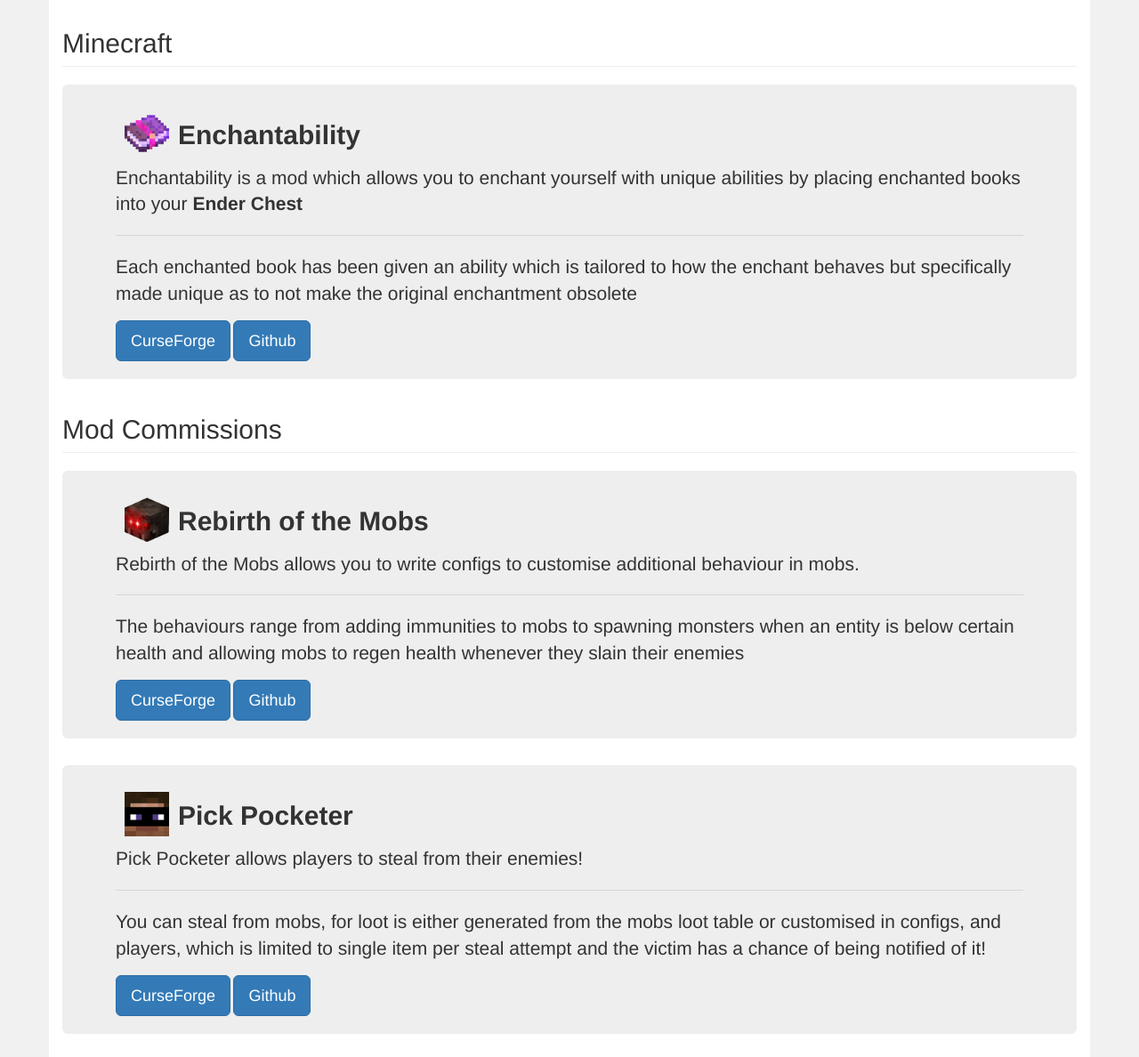
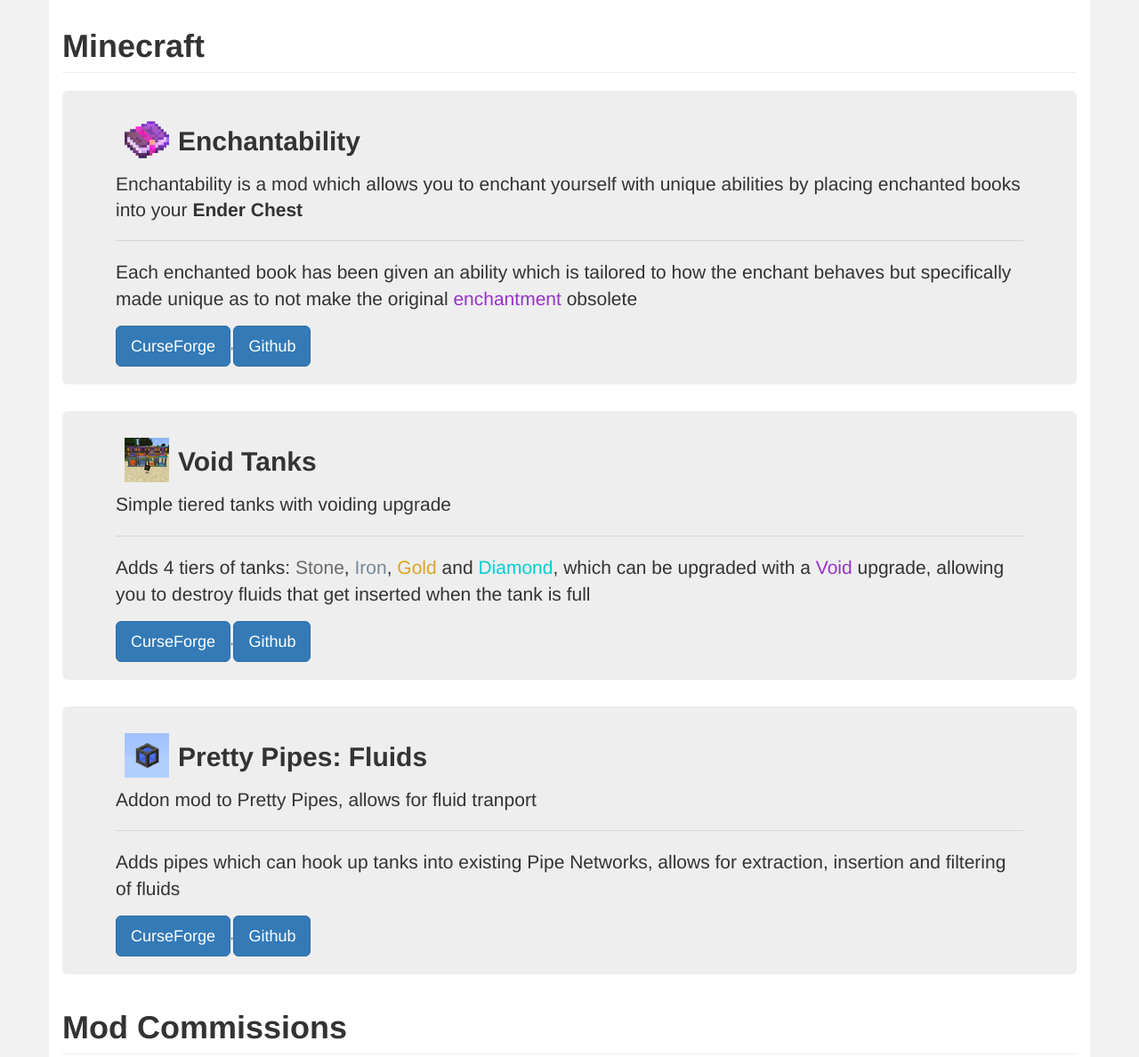
Before and after one commit to Quarris/quarris.github.io, a plain HTML site: page projects.html in a window 1280 px wide. Shown: the part 60-1248 px from the top of the page at 89% size. Drawn offline with nearby package versions, Linux system fonts and the light colour scheme.

Commit message:
Update projects and commissions

```diff
--- a/projects.html
+++ b/projects.html
@@ -1,5 +1,6 @@
 <!DOCTYPE html>
 <html lang="en">
+
 <head>
     <title>Quarris' Little Corner</title>
     <meta charset="utf-8">
@@ -8,7 +9,9 @@
     <link rel="stylesheet" href="style.css">
     <script src="https://ajax.googleapis.com/ajax/libs/jquery/3.5.1/jquery.min.js"></script>
     <script src="https://maxcdn.bootstrapcdn.com/bootstrap/3.4.1/js/bootstrap.min.js"></script>
+    <script src="https://unpkg.com/@babel/standalone/babel.min.js"></script>
 </head>
+
 <body>
 
     <nav class="navbar navbar-inverse">
@@ -19,7 +22,9 @@
                     <span class="icon-bar"></span>
                     <span class="icon-bar"></span>
                 </button>
-            <a class="navbar-brand" href="index.html">Logo</a>
+                <a class="navbar-brand" href="index.html">
+                    <img id="logo" src="img/logo.png" alt="Website Logo" />
+                </a>
             </div>
             <div class="collapse navbar-collapse" id="navigation">
                 <ul class="nav navbar-nav">
@@ -33,62 +38,16 @@
     </nav>
 
     <div class="container text-left" id="main">
-    <h2 class="page-header">Minecraft</h2>
-    <div class="jumbotron project">
-        <div class="container">
-            <div class="row">
-                <div class="col-auto">
-                    <img class="project-img" src="img/ench.png">
-                </div>
-                <div class="col">
-                    <h2><b>Enchantability</b></h2>
-                </div>
-            </div>
-        </div>
-        <p class="lead">Enchantability is a mod which allows you to enchant yourself with unique abilities by placing enchanted books into your <b>Ender Chest</b></p>
-        <hr>
-        <p>Each enchanted book has been given an ability which is tailored to how the enchant behaves but specifically made unique as to not make the original enchantment obsolete</p>
-        <a class="btn btn-primary btn-lg" href="https://www.curseforge.com/minecraft/mc-mods/enchantability" role="button">CurseForge</a>
-        <a class="btn btn-primary btn-lg" href="https://github.com/Quarris/Enchantability" role="button">Github</a>
-    </div>
-    <h2 class="page-header">Mod Commissions</h2>
-    <div class="jumbotron project">
-        <div class="container">
-            <div class="row">
-                <div class="col-auto">
-                    <img class="project-img" src="img/rotm.png">
-                </div>
-                <div class="col">
-                    <h2><b>Rebirth of the Mobs</b></h2>
-                </div>
-            </div>
-        </div>
-        <p class="lead">Rebirth of the Mobs allows you to write configs to customise additional behaviour in mobs.</p>
-        <hr>
-        <p>The behaviours range from adding immunities to mobs to spawning monsters when an entity is below certain health and allowing mobs to regen health whenever they slain their enemies</p>
-        <a class="btn btn-primary btn-lg" href="https://www.curseforge.com/minecraft/mc-mods/rebirth-of-the-mobs" role="button">CurseForge</a>
-        <a class="btn btn-primary btn-lg" href="https://github.com/Quarris/RebirthOfTheMobs" role="button">Github</a>
-    </div>
-    <div class="jumbotron project">
-        <div class="container">
-            <div class="row">
-                <div class="col-auto">
-                    <img class="project-img" src="img/pp.png">
-                </div>
-                <div class="col">
-                    <h2><b>Pick Pocketer</b></h2>
-                </div>
-            </div>
-        </div>
-        <p class="lead">Pick Pocketer allows players to steal from their enemies!</p>
-        <hr>
-        <p>You can steal from mobs, for loot is either generated from the mobs loot table or customised in configs, and players, which is limited to single item per steal attempt and the victim has a chance of being notified of it!</p>
-        <a class="btn btn-primary btn-lg" href="https://www.curseforge.com/minecraft/mc-mods/pick-pocketer" role="button">CurseForge</a>
-        <a class="btn btn-primary btn-lg" href="https://github.com/Quarris/PickPocketer" role="button">Github</a>
-    </div>
+        <h1 class="page-header"><b>Minecraft</b></h1>
+        <div id="projects-minecraft"></div>
+
+        <h1 class="page-header"><b>Mod Commissions</b></h1>
+        <div id="projects-commissions"></div>
     </div>
     <footer class="container-fluid">
-    <a href="https://github.com/Quarris/quarris.github.io">© 2020 Quarris</a>
+        <a href="https://github.com/Quarris/quarris.github.io">© 2020-2021 Quarris</a>
     </footer>
+    <script src="scripts/projects.js"></script>
 </body>
+
 </html>
--- /dev/null
+++ b/scripts/projects.js
@@ -0,0 +1,171 @@
+let projects = {
+    "minecraft": [
+        {
+            "name": "Enchantability",
+            "icon": "img/projects/ench.png",
+            "description": "Enchantability is a mod which allows you to enchant yourself with unique abilities by placing enchanted books into your <b>Ender Chest</b>",
+            "details": "Each enchanted book has been given an ability which is tailored to how the enchant behaves but specifically made unique as to not make the original <span style='color:DarkOrchid'>enchantment</span> obsolete",
+            "links": [
+                {
+                    "name": "CurseForge",
+                    "link": "https://www.curseforge.com/minecraft/mc-mods/enchantability"
+                },
+                {
+                    "name": "Github",
+                    "link": "https://github.com/Quarris/Enchantability"
+                }
+            ]
+        },
+        {
+            "name": "Void Tanks",
+            "icon": "img/projects/voidtanks.png",
+            "description": "Simple tiered tanks with voiding upgrade",
+            "details": "Adds 4 tiers of tanks: <span style='color:DimGray'>Stone</span>, <span style='color:LightSlateGray'>Iron</span>, <span style='color:GoldenRod'>Gold</span> and <span style='color:DarkTurquoise'>Diamond</span>, which can be upgraded with a <span style='color:DarkOrchid'>Void</span> upgrade, allowing you to destroy fluids that get inserted when the tank is full",
+            "links": [
+                {
+                    "name": "CurseForge",
+                    "link": "https://www.curseforge.com/minecraft/mc-mods/void-tanks"
+                },
+                {
+                    "name": "Github",
+                    "link": "https://github.com/Quarris/VoidTanks"
+                }
+            ]
+        },
+        {
+            "name": "Pretty Pipes: Fluids",
+            "icon": "img/projects/ppfluids.png",
+            "description": "Addon mod to Pretty Pipes, allows for fluid tranport",
+            "details": "Adds pipes which can hook up tanks into existing Pipe Networks, allows for extraction, insertion and filtering of fluids",
+            "links": [
+                {
+                    "name": "CurseForge",
+                    "link": "https://www.curseforge.com/minecraft/mc-mods/pretty-pipes-fluids"
+                },
+                {
+                    "name": "Github",
+                    "link": "https://github.com/Quarris/PrettyFluidPipes"
+                }
+            ]
+        }
+    ],
+    "commissions": [
+        {
+            "name": "Enigmatic Graves",
+            "icon": "img/projects/enigmaticgraves.png",
+            "description": "Intuitive and Persistant graves",
+            "details": "Spawn a grave when you die with all your loot and will sort everything back neatly in your inventory when you pick it back up. Provides easy to use commands for retrieving grave just in case something goes wrong.",
+            "links": [
+                {
+                    "name": "CurseForge",
+                    "link": "https://www.curseforge.com/minecraft/mc-mods/enigmatic-graves"
+                },
+                {
+                    "name": "Github",
+                    "link": "https://github.com/Quarris/EnigmaticGraves"
+                }
+            ]
+        },
+        {
+            "name": "Rebirth of the Mobs",
+            "icon": "img/projects/rotm.png",
+            "description": "Rebirth of the Mobs allows you to write configs to customise additional behaviour in mobs.",
+            "details": "The behaviours range from adding immunities to mobs to spawning monsters when an entity is below certain health and allowing mobs to regen health whenever they slain their enemies",
+            "links": [
+                {
+                    "name": "CurseForge",
+                    "link": "https://www.curseforge.com/minecraft/mc-mods/rebirth-of-the-mobs"
+                },
+                {
+                    "name": "Github",
+                    "link": "https://github.com/Quarris/RebirthOfTheMobs"
+                }
+            ]
+        },
+        {
+            "name": "Builder's Flight",
+            "icon": "img/projects/buildersflight.png",
+            "description": "A different take on flight",
+            "details": "Adds a potion which allows the user to flight for a certain amount of time. The flight is different to that of crative flight and other common implementations. The effect you gain from this flight has awesome visual effects as well as different flight mechanic!",
+            "links": [
+                {
+                    "name": "CurseForge",
+                    "link": "https://www.curseforge.com/minecraft/mc-mods/builders-flight"
+                },
+                {
+                    "name": "Github",
+                    "link": "https://github.com/Quarris/BuildersFlight"
+                }
+            ]
+        },
+        {
+            "name": "Engulfing Darkness",
+            "icon": "img/projects/darkness.png",
+            "description": "Be aware of the shadows, as evil lurks within them",
+            "details": "As you enter the shadows, darkness will slowly surround you and eventually will begin to hurt you.",
+            "links": [
+                {
+                    "name": "CurseForge",
+                    "link": "https://www.curseforge.com/minecraft/mc-mods/engulfing-darkness"
+                },
+                {
+                    "name": "Github",
+                    "link": "https://github.com/Quarris/EngulfingDarkness"
+                }
+            ]
+        },
+        {
+            "name": "Pick Pocketer",
+            "icon": "img/projects/pp.png",
+            "description": "Pick Pocketer allows players to steal from their enemies!",
+            "details": "You can steal from mobs, for loot is either generated from the mobs loot table or customised in configs, and players, which is limited to single item per steal attempt and the victim has a chance of being notified of it!",
+            "links": [
+                {
+                    "name": "CurseForge",
+                    "link": "https://www.curseforge.com/minecraft/mc-mods/pick-pocketer"
+                },
+                {
+                    "name": "Github",
+                    "link": "https://github.com/Quarris/PickPocketer"
+                }
+            ]
+        }
+    ]
+}
+
+let minecraftElement = document.getElementById("projects-minecraft");
+let commissionsElement = document.getElementById("projects-commissions");
+
+projects.minecraft.forEach(project => {
+    addProject(minecraftElement, project);
+})
+
+projects.commissions.forEach(project => {
+    addProject(commissionsElement, project);
+})
+
+function addProject(element, project) {
+    element.innerHTML += `
+    <div class="jumbotron project">
+        <div class="container">
+            <div class="row">
+                <div class="col-auto">
+                    <img class="project-img" src="${project.icon}">
+                </div>
+                <div class="col">
+                    <h2><b>${project.name}</b></h2>
+                </div>
+            </div>
+        </div>
+        <p class="lead">${project.description}</p>
+        <hr>
+        <p>${project.details}</p>
+        ${project.links.map(link => getProjectLinkHtml(link))}
+    </div>
+    `
+}
+
+function getProjectLinkHtml(link) {
+    return `<a class="btn btn-primary btn-lg" href="${link.link}"
+    role="button">${link.name}</a>`
+}
```
Also changed, not shown: about.html (+17 -4 lines), commissions.html (+20 -8 lines), index.html (+11 -5 lines), img/projects/buildersflight.png (added), img/projects/darkness.png (added), img/projects/ench.png (renamed from img/ench.png), img/projects/enigmaticgraves.png (added), img/projects/pp.png (renamed from img/pp.png), img/projects/ppfluids.png (added), img/projects/rotm.png (renamed from img/rotm.png), img/projects/voidtanks.png (added). Lines whose indentation alone changed are shown as unchanged.
